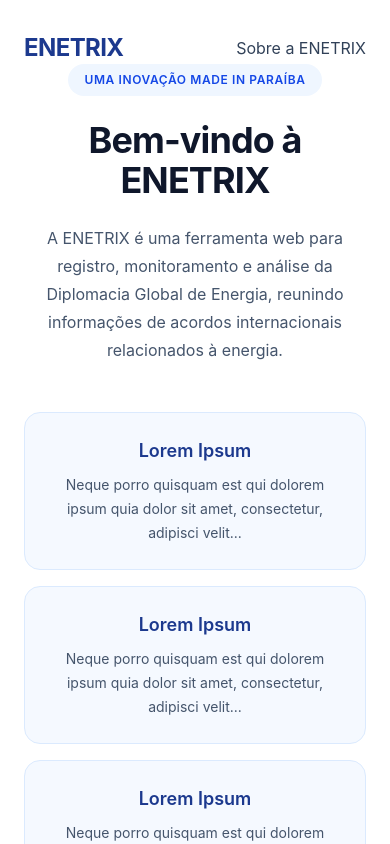
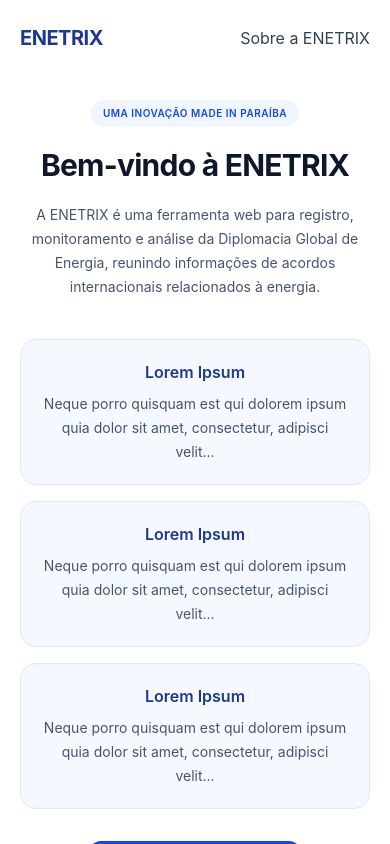
Before and after one commit to limaojunio/enetrix-chatbot, a React (Vite) app: page / in a window 390 px wide. Shown: the top 844 px of the page. Built offline with nearby package versions, Linux system fonts and the light colour scheme.

Commit message:
tornar página home responsiva

```diff
--- a/src/pages/Home/Home.tsx
+++ b/src/pages/Home/Home.tsx
@@ -1,41 +1,44 @@
 function Home() {
   return (
     <main className="min-h-screen bg-white">
-      <section className="mx-auto flex min-h-screen max-w-7xl flex-col px-6 py-8">
+      <section className="mx-auto flex min-h-screen max-w-7xl flex-col px-5 py-6 sm:px-8 sm:py-8 lg:px-10">
 
         {/* Header */}
         <header className="flex items-center justify-between">
-          <div className="text-2xl font-bold tracking-tight text-blue-900">
+          <div className="text-xl font-bold tracking-tight text-blue-900 sm:text-2xl">
             ENETRIX
           </div>
 
-          <button className="text-sm font-medium text-slate-700 transition hover:text-blue-700">
+          <button className="text-xs font-medium text-slate-700 transition hover:text-blue-700 sm:text-sm">
             Sobre a ENETRIX
           </button>
         </header>
 
         {/* Conteúdo principal */}
-        <div className="flex flex-1 flex-col items-center justify-center text-center">
+        <div className="flex flex-1 flex-col items-center justify-center py-12 text-center sm:py-16">
 
-          <span className="mb-6 rounded-full bg-blue-50 px-4 py-2 text-xs font-semibold uppercase tracking-wider text-blue-700">
+          {/* Badge */}
+          <span className="mb-5 rounded-full bg-blue-50 px-3 py-1.5 text-[10px] font-semibold uppercase tracking-wider text-blue-700 sm:mb-6 sm:px-4 sm:py-2 sm:text-xs">
             Uma inovação Made in Paraíba
           </span>
 
-          <h1 className="max-w-3xl text-4xl font-bold tracking-tight text-slate-900 sm:text-5xl lg:text-6xl">
+          {/* Título */}
+          <h1 className="max-w-3xl text-3xl font-bold tracking-tight text-slate-900 sm:text-5xl lg:text-6xl">
             Bem-vindo à ENETRIX
           </h1>
 
-          <p className="mt-6 max-w-2xl text-base leading-7 text-slate-600 sm:text-lg">
+          {/* Descrição */}
+          <p className="mt-5 max-w-xl text-sm leading-6 text-slate-600 sm:mt-6 sm:max-w-2xl sm:text-lg sm:leading-7">
             A ENETRIX é uma ferramenta web para registro, monitoramento e
             análise da Diplomacia Global de Energia, reunindo informações de
             acordos internacionais relacionados à energia.
           </p>
 
           {/* Recursos */}
-          <div className="mt-12 grid w-full max-w-4xl gap-4 md:grid-cols-3">
+          <div className="mt-10 grid w-full max-w-4xl gap-4 sm:mt-12 md:grid-cols-3">
 
-            <div className="rounded-2xl border border-blue-100 bg-blue-50/60 p-6">
-              <h2 className="text-lg font-semibold text-blue-900">
+            <div className="rounded-2xl border border-blue-100 bg-blue-50/60 p-5 sm:p-6">
+              <h2 className="text-base font-semibold text-blue-900 sm:text-lg">
                 Lorem Ipsum
               </h2>
 
@@ -44,8 +47,8 @@
               </p>
             </div>
 
-            <div className="rounded-2xl border border-blue-100 bg-blue-50/60 p-6">
-              <h2 className="text-lg font-semibold text-blue-900">
+            <div className="rounded-2xl border border-blue-100 bg-blue-50/60 p-5 sm:p-6">
+              <h2 className="text-base font-semibold text-blue-900 sm:text-lg">
                 Lorem Ipsum
               </h2>
 
@@ -54,8 +57,8 @@
               </p>
             </div>
 
-            <div className="rounded-2xl border border-blue-100 bg-blue-50/60 p-6">
-              <h2 className="text-lg font-semibold text-blue-900">
+            <div className="rounded-2xl border border-blue-100 bg-blue-50/60 p-5 sm:p-6">
+              <h2 className="text-base font-semibold text-blue-900 sm:text-lg">
                 Lorem Ipsum
               </h2>
 
@@ -67,7 +70,7 @@
           </div>
 
           {/* CTA */}
-          <button className="mt-10 rounded-xl bg-blue-700 px-7 py-3.5 text-sm font-semibold text-white shadow-lg shadow-blue-700/20 transition hover:bg-blue-800">
+          <button className="mt-8 rounded-xl bg-blue-700 px-6 py-3 text-sm font-semibold text-white shadow-lg shadow-blue-700/20 transition hover:bg-blue-800 sm:mt-10 sm:px-7 sm:py-3.5">
             Iniciar atendimento →
           </button>
 
```
